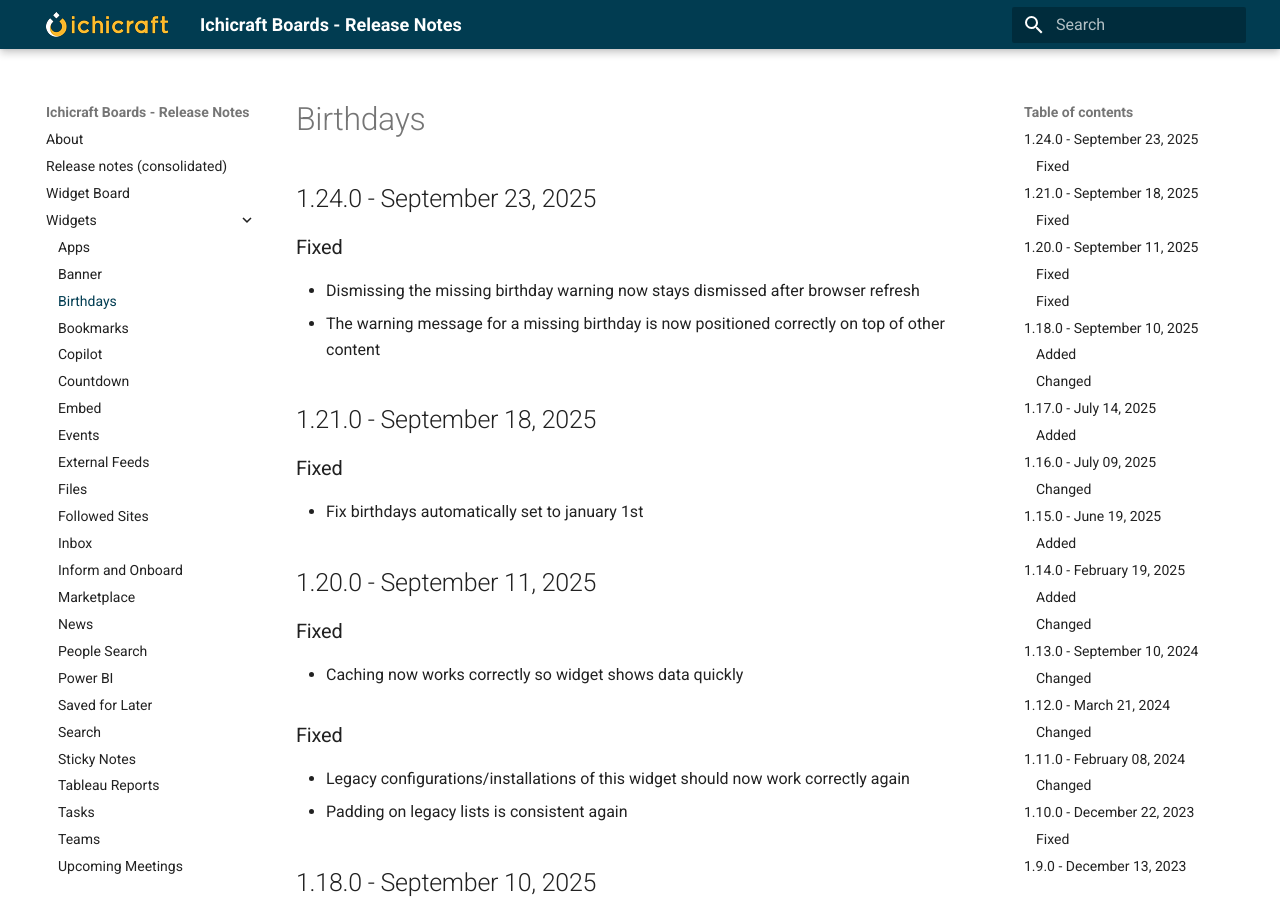
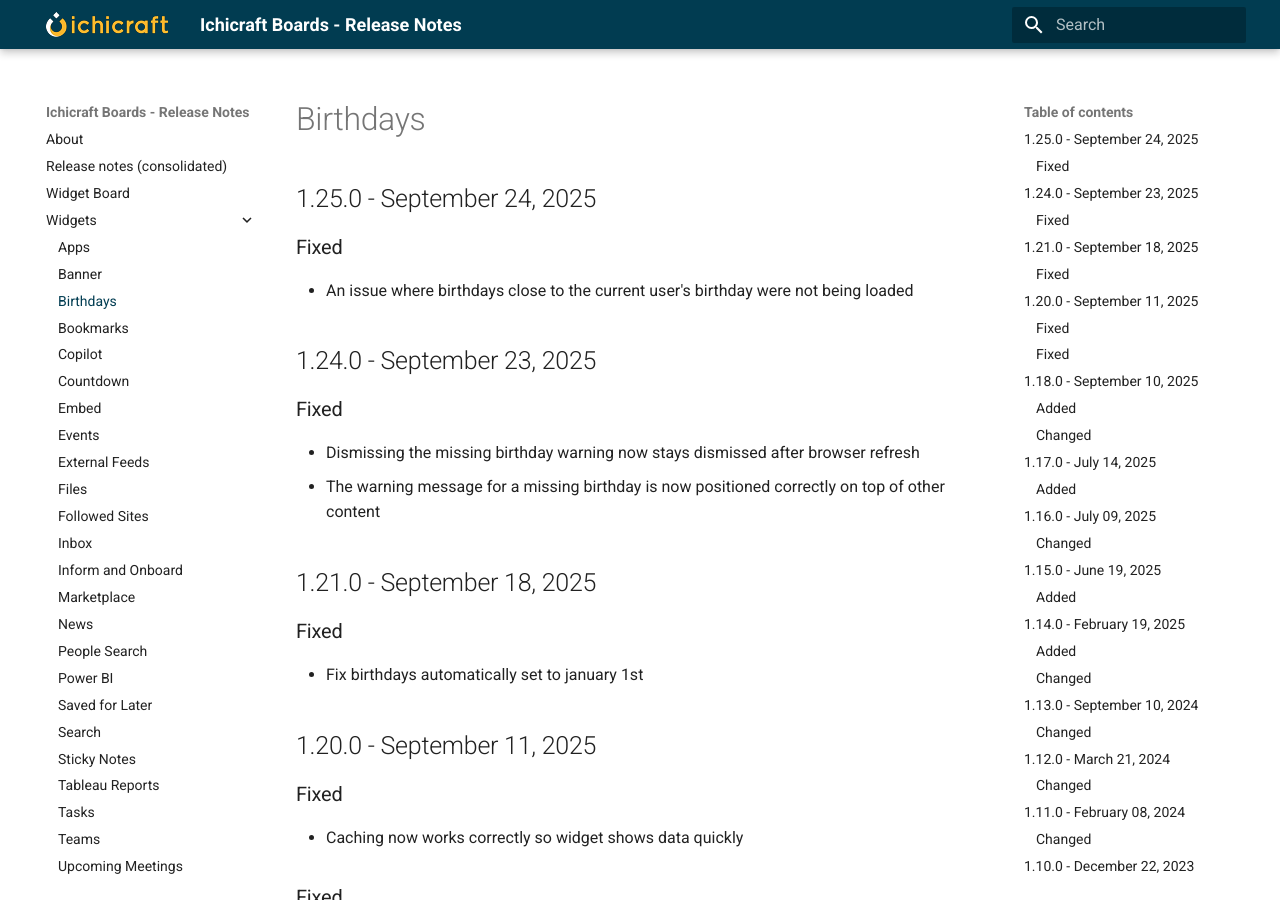
Before and after one commit to ichicraft/widgets-docs, an MkDocs documentation site: the page built from docs/Widgets/Birthdays.md, in a window 1280 px wide and 900 px high. Built offline with MkDocs 1.6.1 and Material for MkDocs 9.7.7, drawn with Linux system fonts in a browser that asks for light colours.

```diff
--- a/docs/Widgets/Birthdays.md
+++ b/docs/Widgets/Birthdays.md
@@ -1,3 +1,8 @@
+## 1.25.0 - September 24, 2025
+
+### Fixed
+- An issue where birthdays close to the current user&#x27;s birthday were not being loaded
+
 ## 1.24.0 - September 23, 2025
 
 ### Fixed
```
Also changed, not shown: docs/Release-notes-(consolidated).md (+5 -0 lines).
